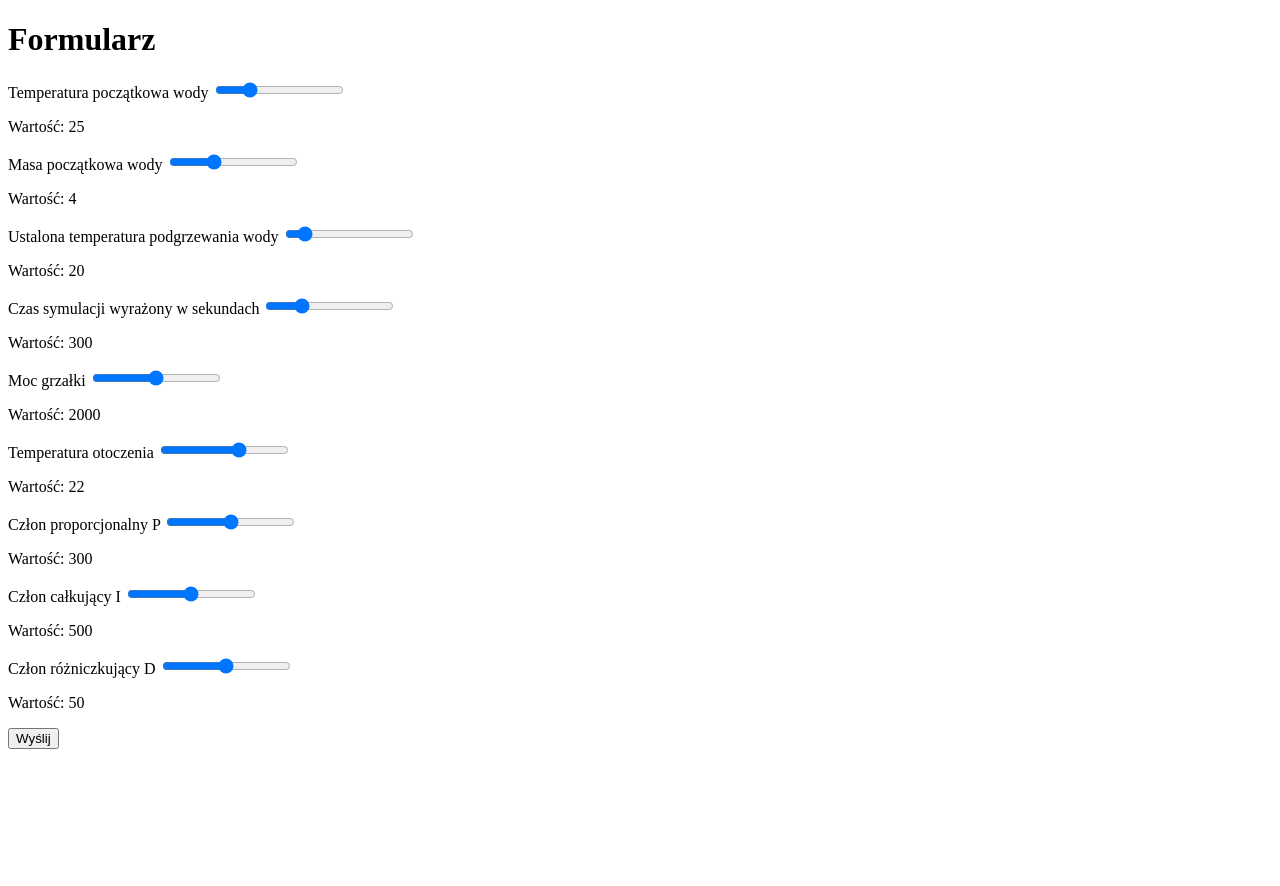
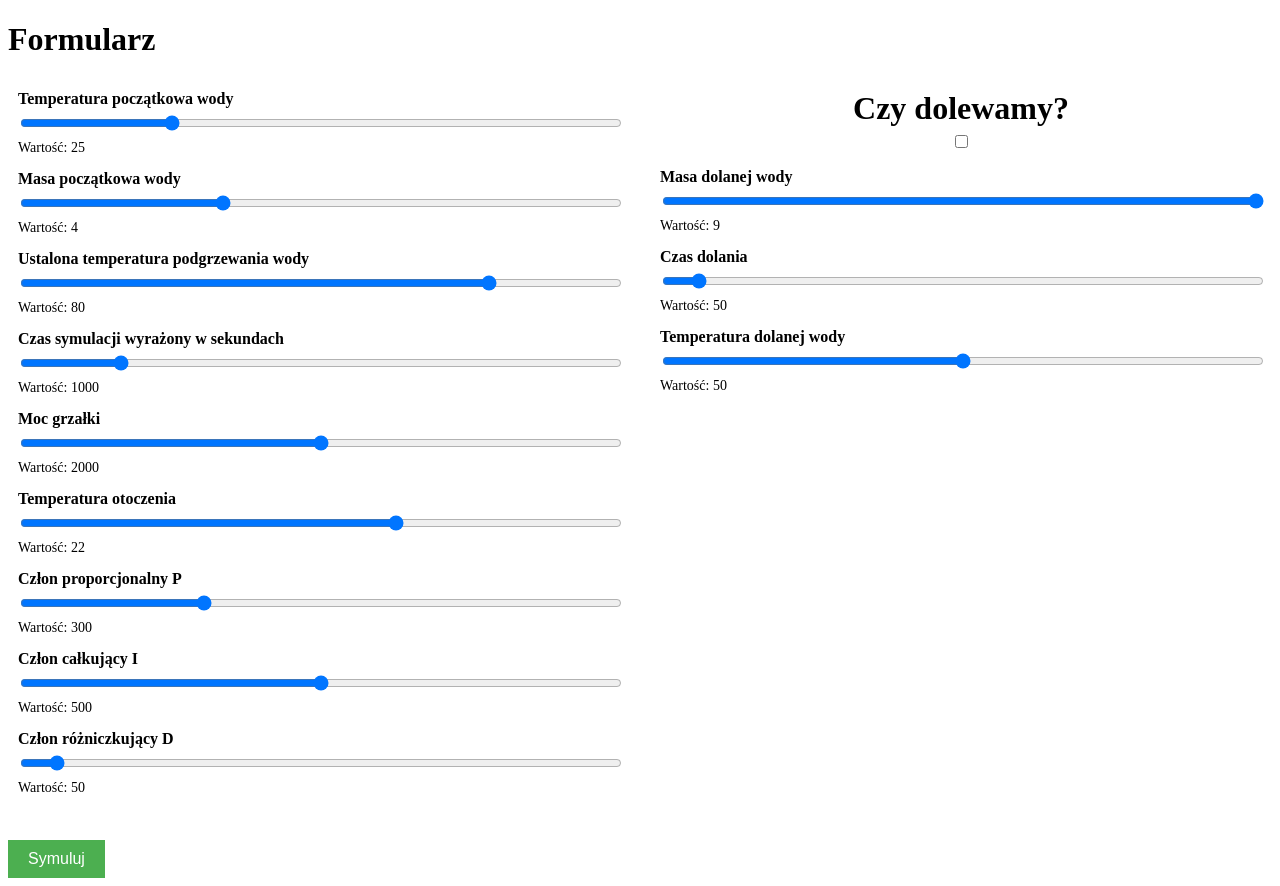
Before and after one commit to Rejszon/Automatyka, a Flask app: page / in a window 1280 px wide. Before the commit the page ends 749 px from the top, so only its background shows below. Run offline with Flask 3, Linux system fonts and the light colour scheme.

Commit message:
Finish project

```diff
--- a/main.py
+++ b/main.py
@@ -1,4 +1,6 @@
 from flask import Flask, render_template, request
+import plotly.express as px
+import pandas as pd
 
 app = Flask(__name__)
 
@@ -7,35 +9,59 @@ def index():
     sliders = [
         {"name": "initalTemperature", "min": 1, "max": 99, "default": 25, "label": 'Temperatura początkowa wody'},
         {"name": "initialMass", "min": 1, "max": 10, "default": 4, "label": 'Masa początkowa wody'},
-        {"name": "setTemerature", "min": 10, "max": 99, "default": 20, "label": 'Ustalona temperatura podgrzewania wody'},
-        {"name": "simulationTime", "min": 60, "max": 1000, "default": 300, "label": 'Czas symulacji wyrażony w sekundach'},
+        {"name": "setTemerature", "min": 10, "max": 99, "default": 80, "label": 'Ustalona temperatura podgrzewania wody'},
+        {"name": "simulationTime", "min": 60, "max": 6000, "default": 1000, "label": 'Czas symulacji wyrażony w sekundach'},
         {"name": "heater", "min": 1000, "max": 3000, "default": 2000, "label": 'Moc grzałki'},
         {"name": "outdoorTemperature", "min": 0, "max": 35, "default": 22, "label": 'Temperatura otoczenia'},
-        {"name": "KP", "min": 0, "max": 600, "default": 300, "label": 'Człon proporcjonalny P'},
+        {"name": "KP", "min": 0, "max": 1000, "default": 300, "label": 'Człon proporcjonalny P'},
         {"name": "KI", "min": 0, "max": 1000, "default": 500, "label": 'Człon całkujący I'},
-        {"name": "KD", "min": 0, "max": 100, "default": 50, "label": 'Człon różniczkujący D'},
+        {"name": "KD", "min": 0, "max": 1000, "default": 50, "label": 'Człon różniczkujący D'},
+        {"name": "replenishMass", "min": 0, "max": 9, "default": 50, "label": 'Masa dolanej wody'},
+        {"name": "replenishTime", "min": 1, "max": 1000, "default": 50, "label": 'Czas dolania'},
+        {"name": "replenishTemperature", "min": 1, "max": 99, "default": 50, "label": 'Temperatura dolanej wody'},
     ]
 
     if request.method == 'POST':
         slider_values = request.form
-        processed_data = {key: value for key, value in slider_values.items()}
-        return render_template('result.html', data=processed_data)
+        processed_data = {key: int(value) for key, value in slider_values.items()}
+        T, Q = simulate(processed_data['simulationTime'],
+        processed_data['initalTemperature'],
+        processed_data['initialMass'],
+        processed_data['setTemerature'],
+        processed_data['heater'],
+        processed_data['outdoorTemperature'],
+        processed_data['KP'],
+        processed_data['KI'],
+        processed_data['KD'],
+        processed_data.get('replenish',0),
+        processed_data['replenishMass'],
+        processed_data['replenishTime'],
+        processed_data['replenishTemperature'],)
+        #Stwórz wykresy
+        time = list(range(processed_data['simulationTime'] + 1))
+        data = pd.DataFrame({
+        'Czas [s]': time,
+        'Temperatura [°C]': T,
+        'Moc grzałki [W]': Q
+        })
+
+        # Wykres temperatury od czasu
+        fig1 = px.line(data, x='Czas [s]', y='Temperatura [°C]', title='Zmiana temperatury w czasie')
+        fig1_temp = fig1.to_html(full_html=False)
+
+        # Wykres mocy grzałki od czasu
+        fig2 = px.line(data, x='Czas [s]', y='Moc grzałki [W]', title='Moc grzałki w czasie')
+        fig2_temp = fig2.to_html(full_html=False)
+
+        return render_template('result.html', plot1=fig1_temp, plot2=fig2_temp)
 
     return render_template('index.html', sliders=sliders)
-
-#To jest do dobrania obecnie losowe wartości z neta
-Kp = 1000
-Ki = 1
-Kd = 200
-
-maxQ = 2000 #Maksymalna moc grzałki
-outTemp = 25 #Temperatura na zewnątrz
 
 Cp = 4186 #ciepło właściwe płynu
 dt = 1 #krok czasowy pewnie zostawimy 1 na sztywno albo dodamy opcje wyboru
 Rt = 0.05 #Magic number który mówi o wymianie ciepła z otoczniem
 
-def simulate(simTime, initialTemp, currMass, setTemp):
+def simulate(simTime, initialTemp, currMass, setTemp, maxQ, outTemp, Kp, Ki, Kd ,repl, replMass, replTime, replTemp):
     temp = [initialTemp]
     q = [0]
     initialE = setTemp - initialTemp
@@ -55,6 +81,11 @@ def simulate(simTime, initialTemp, currMass, setTemp):
         C = currMass * Cp
         newTemp = currTemp + dt*((currQ / C) - (currTemp - outTemp)/(C * Rt))
 
+        if repl and i == replTime:
+            currMass += replMass
+            newTemp = (currMass - replMass) / currMass * newTemp + (replMass / currMass) * replTemp
+            C = currMass * Cp
+
         temp.append(newTemp)
         q.append(currQ)
         initialE = currE
--- a/templates/index.html
+++ b/templates/index.html
@@ -3,19 +3,82 @@
 <head>
     <meta charset="UTF-8">
     <meta name="viewport" content="width=device-width, initial-scale=1.0">
-    <title>Form</title>
+    <title>Warnik PID</title>
+    <style>
+        .form-container {
+            display: flex;
+            justify-content: space-between;
+            gap: 20px;
+        }
+
+        .left-column, .right-column {
+            flex: 1;
+            padding: 10px;
+        }
+
+        input[type="range"] {
+            width: 100%;
+        }
+
+        label {
+            display: block;
+            margin-bottom: 5px;
+            font-weight: bold;
+        }
+
+        p {
+            margin-top: 5px;
+            font-size: 14px;
+        }
+
+        button {
+            margin-top: 20px;
+            padding: 10px 20px;
+            font-size: 16px;
+            background-color: #4caf50;
+            color: white;
+            border: none;
+            cursor: pointer;
+        }
+
+        button:hover {
+            background-color: #45a049;
+        }
+    </style>
 </head>
 <body>
     <h1>Formularz</h1>
     <form method="POST">
-        {% for slider in sliders %}
-        <div>
-            <label for="{{ slider.name }}">{{slider.label}}</label>
-            <input type="range" id="{{ slider.name }}" name="{{ slider.name }}" min="{{slider.min}}" max="{{slider.max}}" value="{{slider.default}}">
-            <p>Wartość: <output id="{{ slider.name }}_value"></output></p>
+        <div class="form-container">
+            <div class="left-column">
+                {% for slider in sliders %}
+                    {% if slider.name[:4] != 'repl' %}
+                        <div>
+                            <label for="{{ slider.name }}">{{ slider.label }}</label>
+                            <input type="range" id="{{ slider.name }}" name="{{ slider.name }}" min="{{ slider.min }}" max="{{ slider.max }}" value="{{ slider.default }}">
+                            <p>Wartość: <output id="{{ slider.name }}_value"></output></p>
+                        </div>
+                    {% endif %}
+                {% endfor %}
+            </div>
+
+            <div class="right-column">
+                <div style="display: flex; flex-direction: column; justify-content: center;">
+                    <label style="font-size: xx-large; text-align: center;" for="replenish"> Czy dolewamy?</label>
+                    <input style="margin-bottom: 20px;" type="checkbox" name="replenish" value="1">
+                </div>
+                {% for slider in sliders %}
+                    {% if slider.name[:4] == 'repl' %}
+                        <div>
+                            <label for="{{ slider.name }}">{{ slider.label }}</label>
+                            <input type="range" id="{{ slider.name }}" name="{{ slider.name }}" min="{{ slider.min }}" max="{{ slider.max }}" value="{{ slider.default }}">
+                            <p>Wartość: <output id="{{ slider.name }}_value"></output></p>
+                        </div>
+                    {% endif %}
+                {% endfor %}
+            </div>
         </div>
-        {% endfor %}
-        <button type="submit">Wyślij</button>
+        <button type="submit">Symuluj</button>
     </form>
 
     <script>
```
Also changed, not shown: requirements.txt (+9 -95 lines), templates/result.html (+10 -6 lines).
